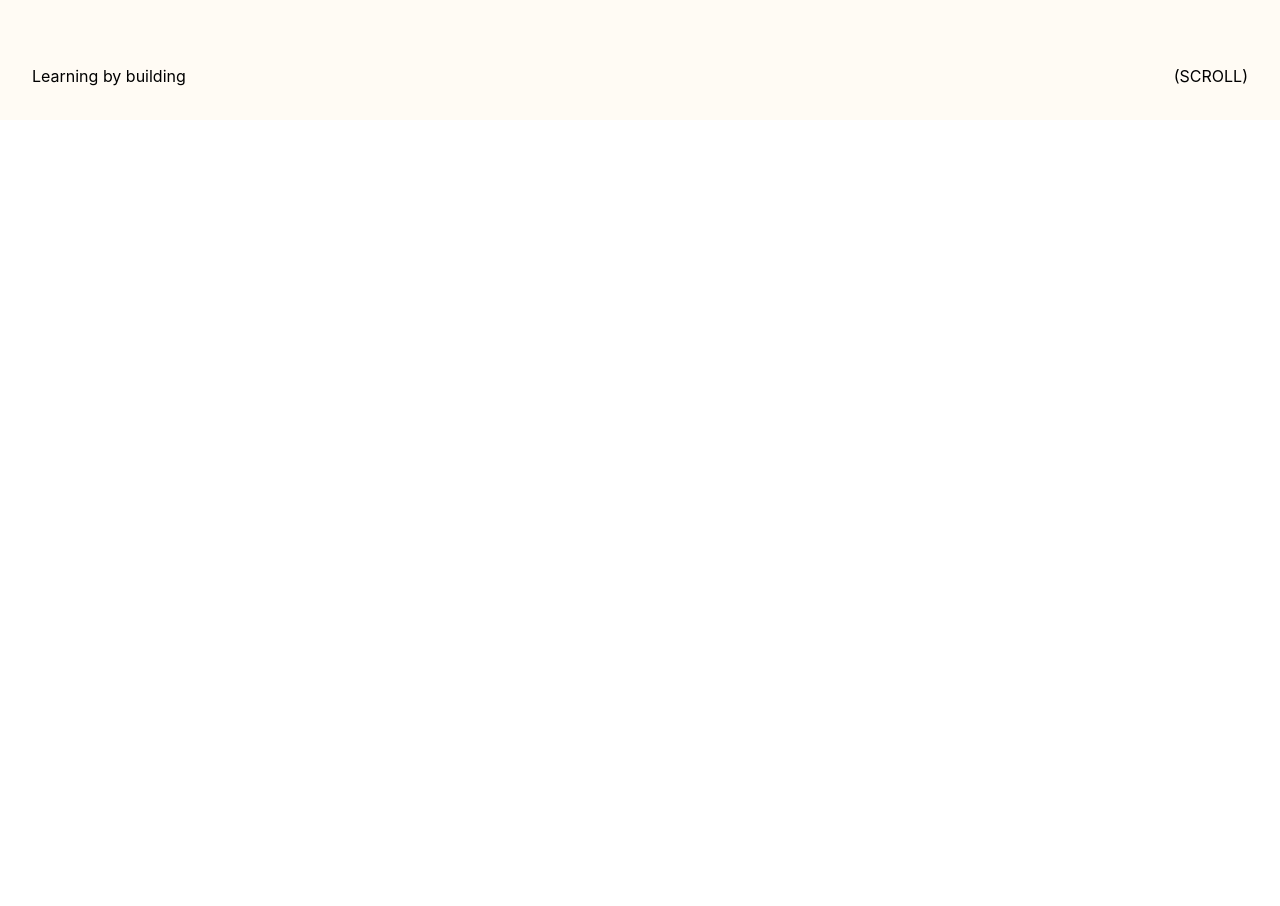
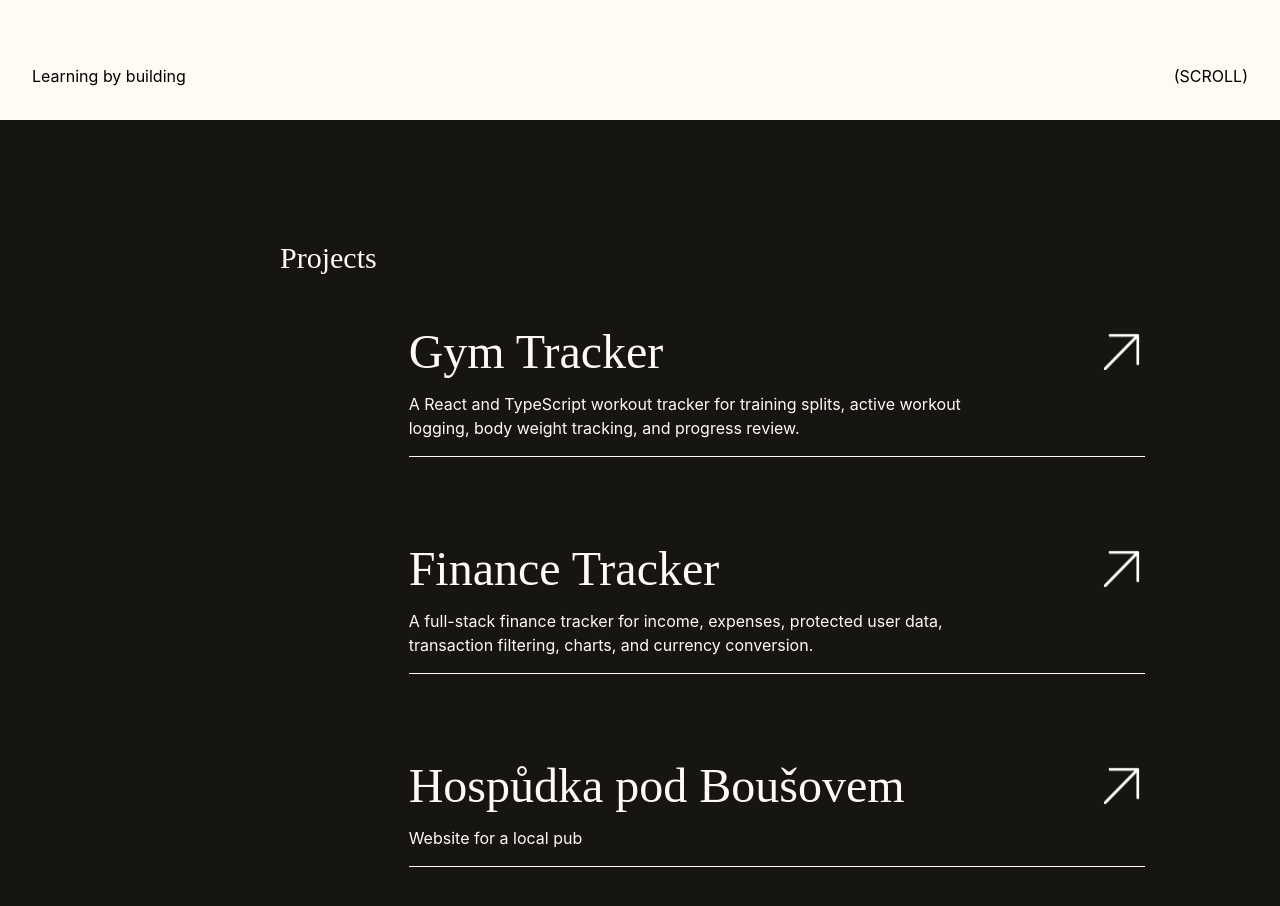
Before and after one commit to Luan2118/portfolio-v2, a React (Vite) app: page / in a window 1280 px wide. Shown: the part 680-1586 px from the top of the page. Before the commit the page ends 800 px from the top, so only its background shows below. Built offline with nearby package versions, Linux system fonts and the light colour scheme.

Commit message:
feat: add projects section

```diff
--- a/src/pages/Homepage/Homepage.tsx
+++ b/src/pages/Homepage/Homepage.tsx
@@ -1,11 +1,13 @@
 import Hero from "./components/Hero";
+import Projects from "./components/Projects/Projects";
 
 
 function Homepage() {
   return (
-    <div className="h-dvh bg-[#FFFBF4] flex flex-col justify-between p-8 font-[Inter]">
+    <div>
       <Hero />
 
+      <Projects />
     </div>
   )
 }
--- a/src/pages/Homepage/components/Hero.tsx
+++ b/src/pages/Homepage/components/Hero.tsx
@@ -3,7 +3,7 @@ import menuIcon from "../../../assets/icons/menu.png"
 
 function Hero() {
   return (
-    <>
+    <div  className="h-dvh bg-[#FFFBF4] flex flex-col justify-between p-8 font-[Inter]">
       <aside className="grid grid-cols-2 items-center xs:grid-cols-3">
         <div>
           <HomepageButton>LL</HomepageButton>
@@ -37,7 +37,7 @@ function Hero() {
         <div>Learning by building</div>
         <div>(SCROLL)</div>
       </aside>
-    </>
+    </div>
   )
 }
 
--- /dev/null
+++ b/src/pages/Homepage/components/Projects/Projects.tsx
@@ -0,0 +1,24 @@
+import ProjectCard from "./components/ProjectCard";
+
+
+function Projects() {
+  return (
+    <div className="bg-[#171512] text-[#FFFBF4] h-dvh flex flex-row py-30 px-70">
+
+      <p className="text-3xl font-[Judson] ">Projects</p>
+
+
+      <div className="flex flex-col mx-auto px-4 py-6 " >
+        <ProjectCard name="Gym Tracker"  description="A React and TypeScript workout tracker for training splits, active workout logging, body weight tracking, and progress review."/>
+
+        <ProjectCard name="Finance Tracker"  description="A full-stack finance tracker for income, expenses, protected user data, transaction filtering, charts, and currency conversion."/>
+
+        <ProjectCard name="Hospůdka pod Boušovem"  description="Website for a local pub"/>
+
+      </div>
+    </div>
+  )
+}
+
+
+export default Projects;
--- /dev/null
+++ b/src/pages/Homepage/components/Projects/components/ProjectCard.tsx
@@ -0,0 +1,27 @@
+import projectsArrow from "../../../../../assets/icons/projectsArrow.png"
+
+
+type ProjectCardProps = {
+  name: string
+  description: string
+}
+
+function ProjectCard({name, description}: ProjectCardProps) {
+  return (
+      <div className="flex flex-col gap-4 mt-10 px-4 py-6 w-3xl">
+        <div className="flex justify-between">
+          <p className="text-5xl font-[Judson] ">{name}</p>
+          <img src={projectsArrow} alt="" />
+        </div>
+
+
+        <p className="text-base w-xl font-[Inter]">{description}</p>
+        <hr />
+
+      </div>
+  )
+
+}
+
+
+export default ProjectCard;
```
Also changed, not shown: src/assets/icons/projectsArrow.png (added).
